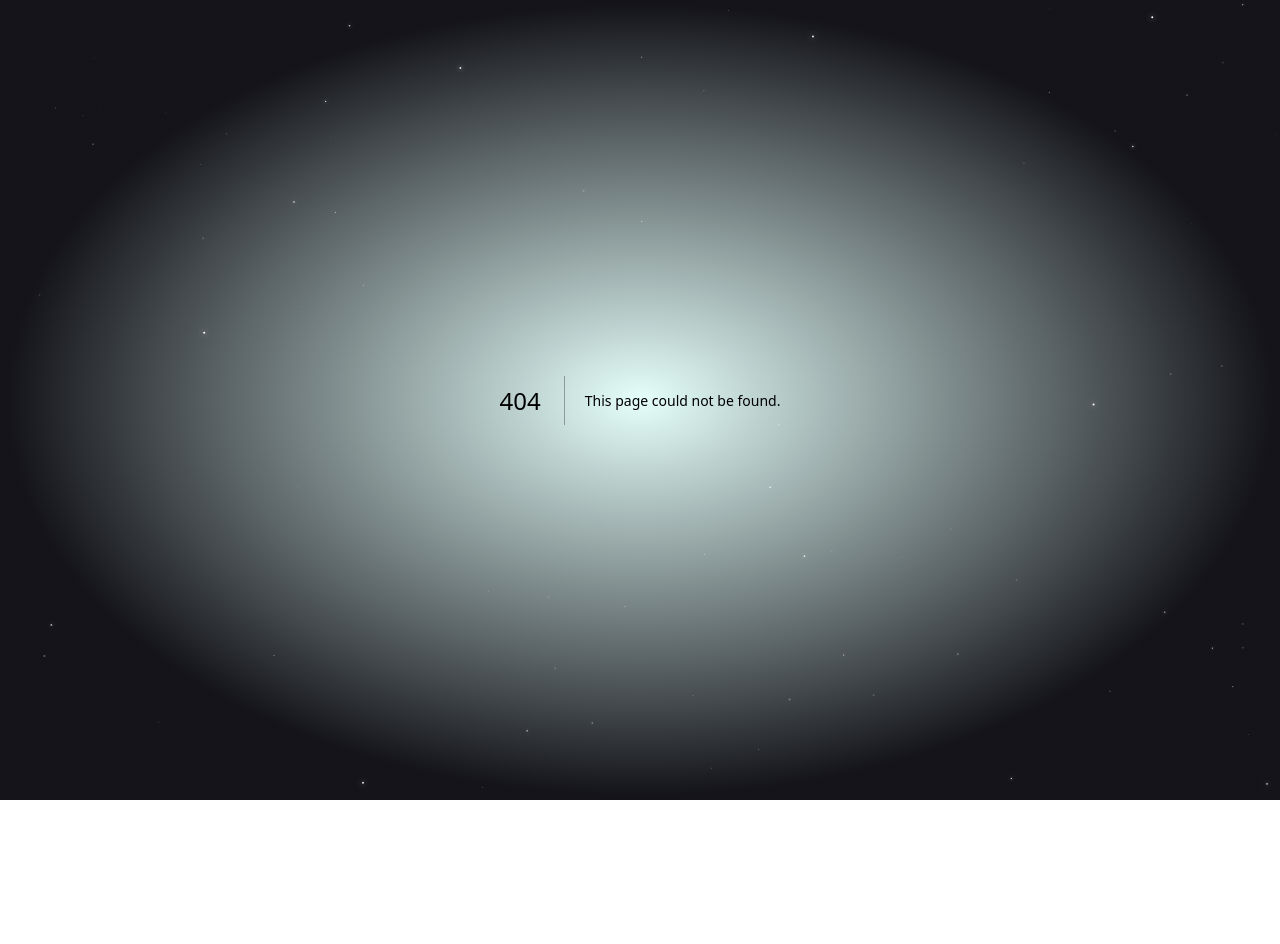
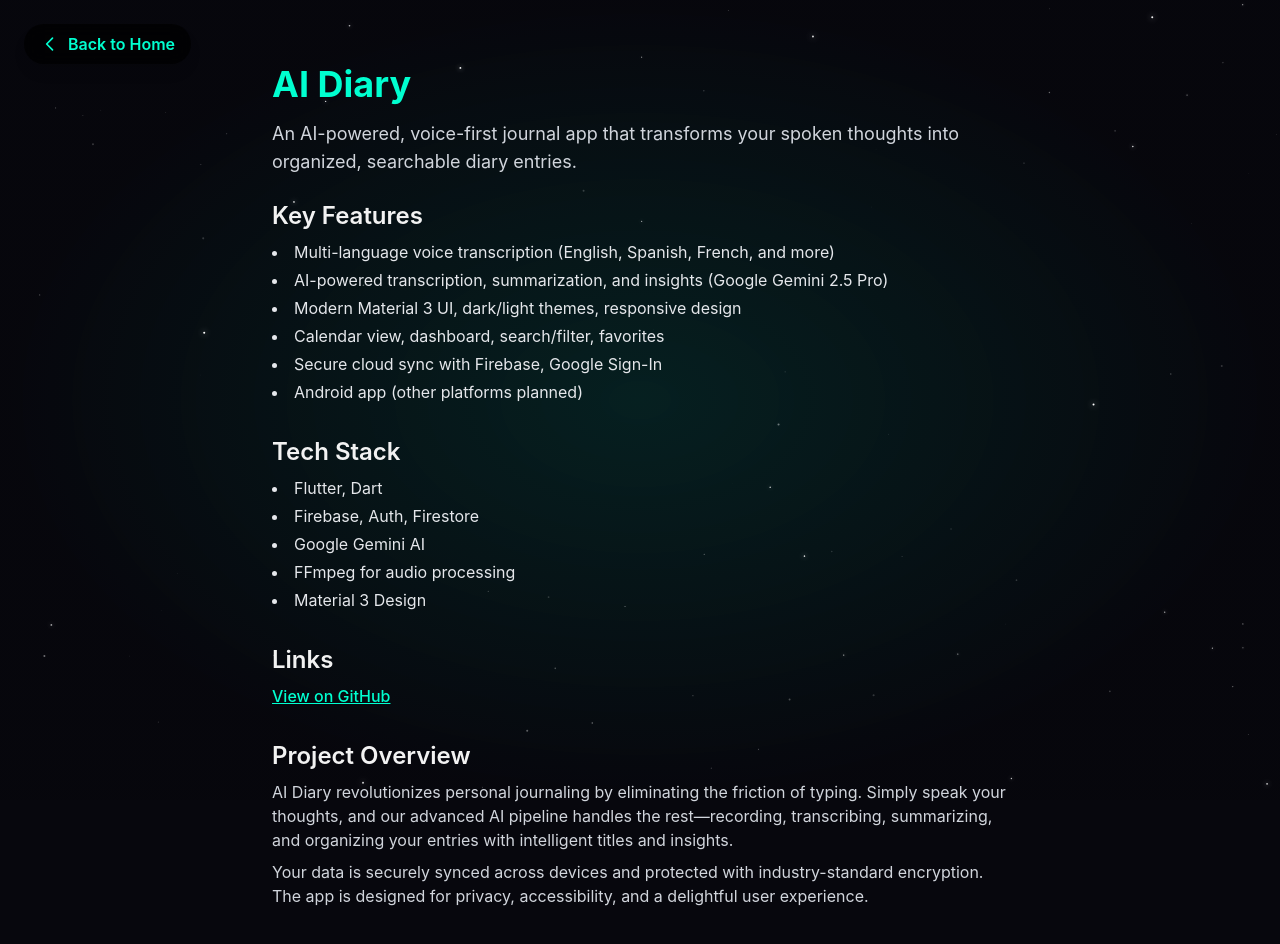
Before and after one commit to Emcoding15/em_portfolio, a Next.js app: page /projects/ai-diary in a window 1280 px wide. Before the commit this address had no page. Shown: the top 944 px of the page. Before the commit the page ends 800 px from the top, so only its background shows below. Built offline with nearby package versions, Linux system fonts and the light colour scheme.

Commit message:
refactor: add AIDiaryPage component with project details and update ProjectsSection for new project link

```diff
--- /dev/null
+++ b/src/app/projects/ai-diary/page.tsx
@@ -0,0 +1,59 @@
+
+import React from "react";
+
+
+export default function AIDiaryPage() {
+  return (
+      <main className="max-w-3xl mx-auto px-4 py-16 relative">
+        <a
+          href="/#projects"
+          className="fixed top-6 left-6 z-50 inline-flex items-center gap-2 text-[var(--accent)] font-semibold hover:text-blue-400 transition-colors duration-200 bg-black/70 px-4 py-2 rounded-full shadow-lg backdrop-blur"
+          style={{ textDecoration: 'none' }}
+        >
+          <svg className="w-5 h-5" fill="none" stroke="currentColor" viewBox="0 0 24 24">
+            <path strokeLinecap="round" strokeLinejoin="round" strokeWidth={2} d="M15 19l-7-7 7-7" />
+          </svg>
+          Back to Home
+        </a>
+        <h1 className="text-4xl font-bold mb-4 text-[var(--accent)]">AI Diary</h1>
+        <p className="mb-6 text-lg text-gray-300">
+          An AI-powered, voice-first journal app that transforms your spoken thoughts into organized, searchable diary entries.
+        </p>
+        <section className="mb-8">
+          <h2 className="text-2xl font-semibold mb-2">Key Features</h2>
+          <ul className="list-disc list-inside text-gray-200 space-y-1">
+            <li>Multi-language voice transcription (English, Spanish, French, and more)</li>
+            <li>AI-powered transcription, summarization, and insights (Google Gemini 2.5 Pro)</li>
+            <li>Modern Material 3 UI, dark/light themes, responsive design</li>
+            <li>Calendar view, dashboard, search/filter, favorites</li>
+            <li>Secure cloud sync with Firebase, Google Sign-In</li>
+            <li>Android app (other platforms planned)</li>
+          </ul>
+        </section>
+        <section className="mb-8">
+          <h2 className="text-2xl font-semibold mb-2">Tech Stack</h2>
+          <ul className="list-disc list-inside text-gray-200 space-y-1">
+            <li>Flutter, Dart</li>
+            <li>Firebase, Auth, Firestore</li>
+            <li>Google Gemini AI</li>
+            <li>FFmpeg for audio processing</li>
+            <li>Material 3 Design</li>
+          </ul>
+        </section>
+        <section className="mb-8">
+          <h2 className="text-2xl font-semibold mb-2">Links</h2>
+          <a href="https://github.com/Emcoding15/AIDiary" target="_blank" rel="noopener noreferrer" className="text-[var(--accent)] underline font-medium">View on GitHub</a>
+        </section>
+        <section>
+          <h2 className="text-2xl font-semibold mb-2">Project Overview</h2>
+          <p className="text-gray-300 mb-2">
+            AI Diary revolutionizes personal journaling by eliminating the friction of typing. Simply speak your thoughts, and our advanced AI pipeline handles the rest—recording, transcribing, summarizing, and organizing your entries with intelligent titles and insights.
+          </p>
+          <p className="text-gray-300">
+            Your data is securely synced across devices and protected with industry-standard encryption. The app is designed for privacy, accessibility, and a delightful user experience.
+          </p>
+        </section>
+      </main>
+
+  );
+}
--- a/src/components/ScrollToTop.tsx
+++ b/src/components/ScrollToTop.tsx
@@ -3,7 +3,9 @@ import { useEffect } from "react";
 
 export default function ScrollToTop() {
   useEffect(() => {
-    window.scrollTo(0, 0);
+    if (!window.location.hash) {
+      window.scrollTo(0, 0);
+    }
   }, []);
   return null;
 }
--- a/src/sections/ProjectsSection.tsx
+++ b/src/sections/ProjectsSection.tsx
@@ -4,10 +4,10 @@ import { motion } from "framer-motion";
 
 const projects = [
   {
-    title: "Minimal Blog Platform",
-    description: "A clean, markdown-based blog with Next.js and Tailwind CSS. Features dark mode, responsive design, and optimized performance.",
-    tech: ["Next.js", "Tailwind", "MDX"],
-    link: "#",
+    title: "AI Diary",
+  description: "An AI-powered, voice-first journal app that transforms your spoken thoughts into organized, searchable diary entries. Features multi-language transcription, AI-powered summarization and insights, modern Material 3 UI, calendar view, and secure cloud sync.",
+    tech: ["Flutter", "Dart", "Firebase", "Google Gemini AI", "FFmpeg", "Material 3"],
+  link: "/projects/ai-diary",
     status: "Live"
   },
   {
```
